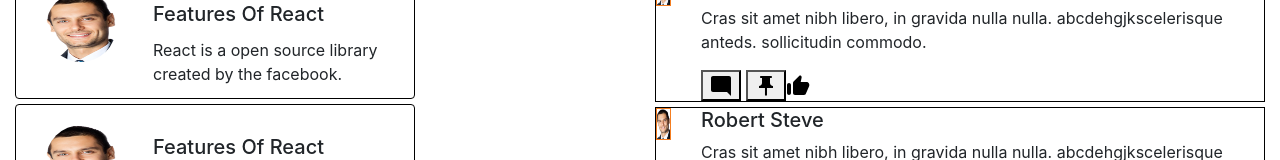
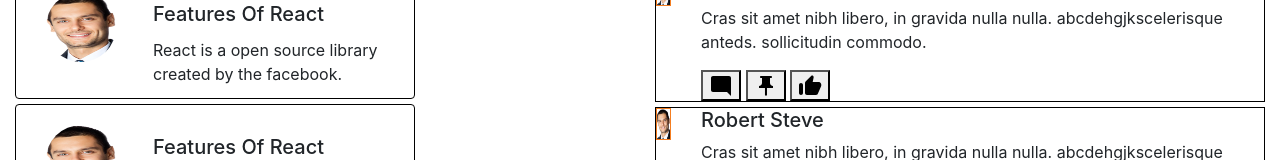
Before and after one commit to MdTauseef27/PracticePurpose, a React (Create React App) app: page / in a window 1280 px wide. Shown: the part 247-407 px from the top of the page. Built offline with nearby package versions, Linux system fonts and the light colour scheme.

Commit message:
added logo on to the button

```diff
--- a/src/Component/Mediaex.jsx
+++ b/src/Component/Mediaex.jsx
@@ -60,8 +60,11 @@ export const Mediaex = () => {
           <button>
             <img src={PinLogo} alt=""></img>
           </button>
-
-          <img src={LikesLogo} alt=""></img>
+          {"     "}
+          <button>
+            {" "}
+            <img src={LikesLogo} alt=""></img>
+          </button>
         </Media.Body>
       </Media>
 
```
